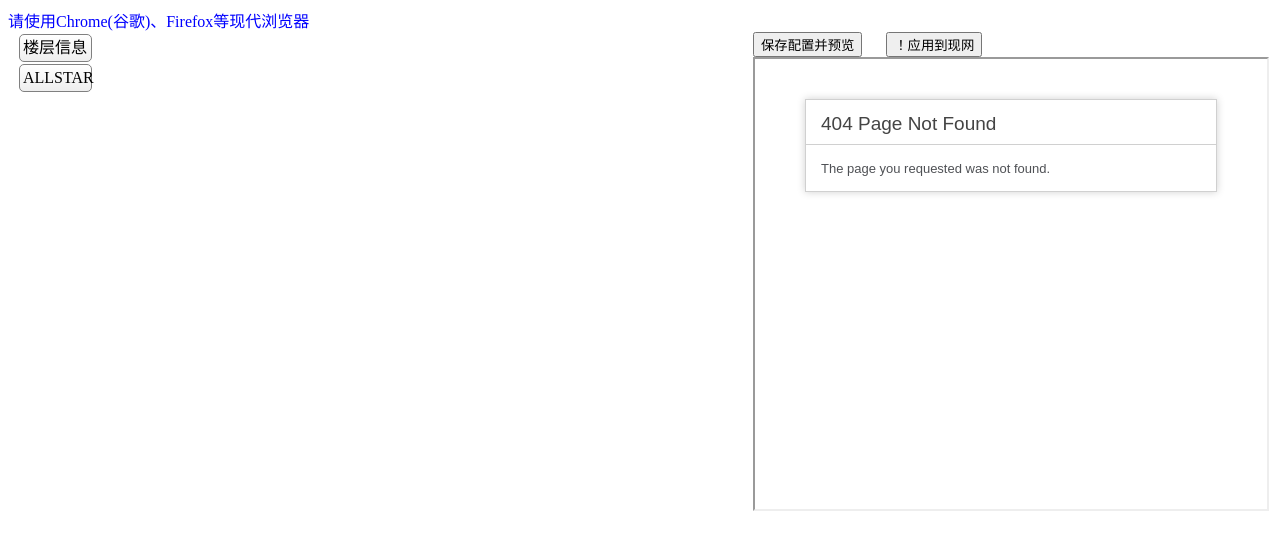
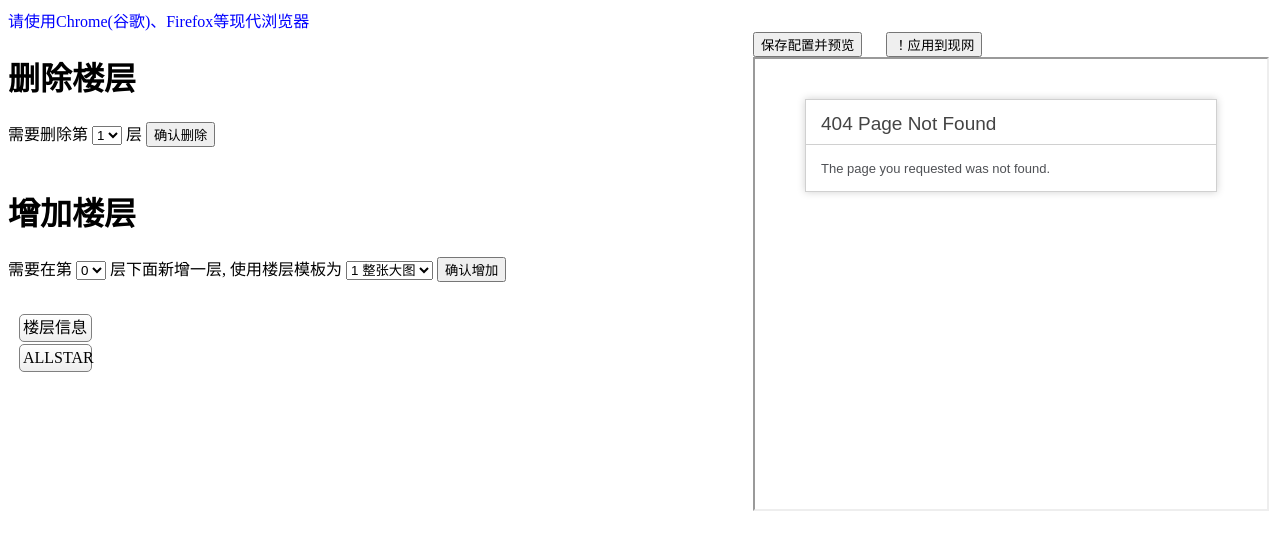
Before and after one commit to awebird/awefloor, a CodeIgniter app: page /github/ in a window 1280 px wide. Shown: the top 550 px of the page. Run offline with CodeIgniter, Linux system fonts and the light colour scheme.

Commit message:
add & delete floor feature

```diff
--- a/admin/application/controllers/index.php
+++ b/admin/application/controllers/index.php
@@ -24,6 +24,7 @@ class Index extends CI_Controller {
 		$data = array();
 		$data['floor_params'] = $floor_params;
 		$data['floor_tpls'] = $floor_tpls;
+		$data['floor_params_floor']=json_decode($floor_params,true);
 
 		$this->load->view('mobHomeMNG_cfg',$data);
 	}
--- a/admin/application/views/mobHomeMNG_cfg.php
+++ b/admin/application/views/mobHomeMNG_cfg.php
@@ -45,6 +45,39 @@
   <div class="fixed-empty"></div>
 
   <div style="color:blue;">请使用Chrome(谷歌)、Firefox等现代浏览器</div>
+
+  <div id="floor_deletion" style="width:58%;float:left;">
+    <h1>删除楼层</h1>
+    <span>需要删除第</span>
+    <select id="del_floor_seq">
+      <?php foreach ($floor_params_floor['floors'] as $k => $v) { ?>
+          <option><?php echo $v['floor_id'];?></option>
+      <?php }?>
+    </select>
+    <span>层</span>
+    <input type="button" value="确认删除" id="floor_del_btn" />
+  </div>
+
+
+  <div id="floor_add" style="padding-top:20px;padding-bottom:30px;width:58%;float:left;">
+    <h1>增加楼层</h1>
+    <span>需要在第</span>
+    <select id="add_floor_seq">
+      <option>0</option>
+      <?php foreach ($floor_params_floor['floors'] as $k => $v) { ?>
+          <option><?php echo $v['floor_id'];?></option>
+      <?php }?>
+    </select>
+    <span>层下面新增一层, 使用楼层模板为</span>
+    <select id="add_floor_style">
+      <option value="1" selected="selected" >1 整张大图</option>
+      <option value="2">2 左1右2</option>
+      <option value="3">3 左2右1</option>
+      <option value="4">4 左1右4</option>
+      <option value="5">5 左4右1</option>
+    </select>
+    <input type="button" value="确认增加" id="floor_add_btn" />
+  </div>
   <div id="editor" class="json-editor" style="width:58%;float:left;"></div>
   <div id="viewer" style="width:40%;position:fixed; right:15px;">
       <input id='cfg_preview' type="button" value="保存配置并预览"/>&nbsp;&nbsp;&nbsp;&nbsp;&nbsp;
@@ -53,7 +86,6 @@
   </div>
   <div class="clear"></div>
   <pre id="json" style="background-color: #eaeaea; width:500px;display:none;"></pre>
-  </div>
 </div>
 <div class="clear"></div>
 <script src="<?php echo base_url('resource/jquery-1.8.3.min.js');?>"></script>
@@ -166,6 +198,67 @@
     // When false is returned, CKFinder will not close automatically.
     return false;
   }
+
+  //删除楼层
+  $('#floor_del_btn').click(function(){
+    var floor2del=$('#del_floor_seq').val()-1;
+    var params_tmp=json_init;
+    if(confirm('请确认需要删除第'+$('#del_floor_seq').val()+'层，删除后无法恢复！')){
+    if(confirm('请再次确认需要删除第'+$('#del_floor_seq').val()+'层，删除后无法恢复！')){
+      //do delte floor opration
+      params_tmp.floors.splice(floor2del,1);
+      //delete params_tmp.floors[floor2del];
+      for(var i=floor2del; i<params_tmp.floors.length; i++){
+        params_tmp.floors[i].floor_id--;
+      }
+      console.log(JSON.stringify(params_tmp,null,4));
+      alert(JSON.stringify(params_tmp,null,4));
+      location.reload();
+      /*
+      $.ajax({
+          url:'index.php?act=mobile&op=setHomePageCFG',
+          type:"post",
+          data:{homepage_json: JSON.stringify(params_tmp)},
+          dataType:"json",
+          success:function(){
+            alert('应用成功');
+            location.reload();
+          }
+      });
+      */
+    }
+    }
+  });
+
+  //增加楼层
+  $('#floor_add_btn').click(function(){
+    var floor2add=$('#add_floor_seq').val();
+    var floor2add_style=$('#add_floor_style').val();
+    var string2add=JSON.stringify(tpls.floor_tpls[floor2add_style-1]);
+    string2add=string2add.replace('{', '{"floor_id":"'+(parseInt(floor2add)+1)+'",');
+    var params_tmp=json_init;
+    if(confirm('请确认需要在第'+$('#add_floor_seq').val()+'层下面增加一层样式为"'+$("#add_floor_style option:selected").text()+'"的新楼层！')){
+      params_tmp.floors.splice(floor2add,0,JSON.parse(string2add));
+      for(var i=parseInt(floor2add)+1; i<params_tmp.floors.length; i++){
+        params_tmp.floors[i].floor_id++;
+      }
+      console.log(JSON.stringify(params_tmp,null,4));
+      alert(JSON.stringify(params_tmp,null,4));
+      location.reload();
+      /*
+      $.ajax({
+          url:'../cell/index.php?act=mobile&op=setHomePageCFG',
+          type:"post",
+          data:{homepage_json: JSON.stringify(params_tmp)},
+          dataType:"json",
+          success:function(){
+            alert('应用成功');
+            location.reload();
+          }
+      });
+      */
+    }
+  });
 </script>
 </body>
 </html>
```
